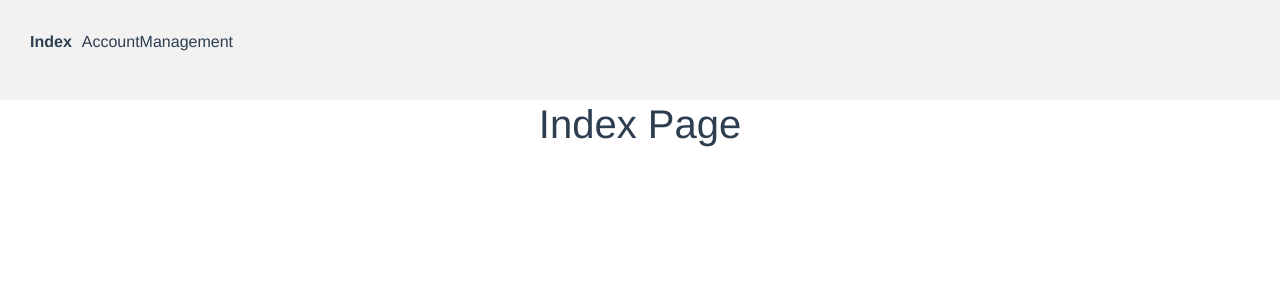
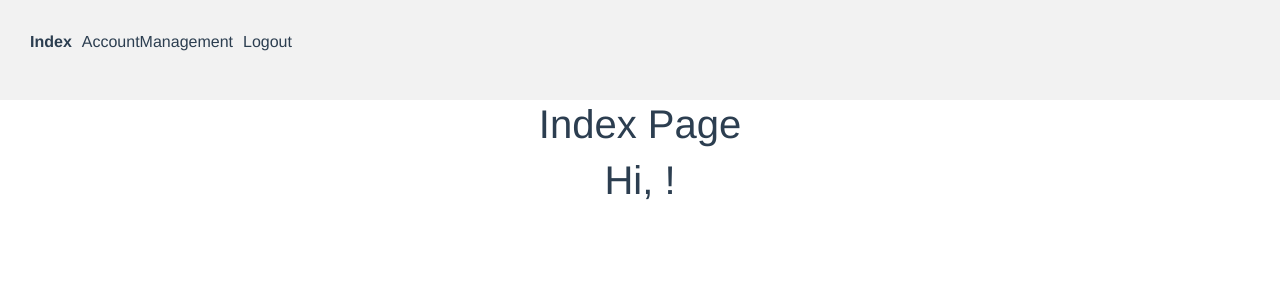
Before and after one commit to DanerisMendoza/MEMOTECH, a Vue app in the folder frontend/: page /Index in a window 1280 px wide. Shown: the top 300 px of the page. Built offline with nearby package versions, Linux system fonts and the light colour scheme; no server answers.

Commit message:
with vuex getter and setter

```diff
--- a/frontend/package.json
+++ b/frontend/package.json
@@ -12,8 +12,9 @@
     "core-js": "^3.8.3",
     "laravel-echo": "^1.15.1",
     "pusher-js": "^8.0.2",
-    "vue": "^3.2.13",
-    "vue-router": "^4.0.3"
+    "vue": "^3.3.4",
+    "vue-router": "^4.0.3",
+    "vuex": "^4.1.0"
   },
   "devDependencies": {
     "@vue/cli-plugin-babel": "~5.0.0",
--- a/frontend/src/components/Navbar.vue
+++ b/frontend/src/components/Navbar.vue
@@ -3,6 +3,7 @@
       <ul>
         <li @click="navigateTo('Index')" :class="{ active: currentPage === 'Index' }">Index</li>
         <li @click="navigateTo('AccountManagement')" :class="{ active: currentPage === 'AccountManagement' }">AccountManagement</li>
+        <li @click="navigateTo('Login')" >Logout</li>
       </ul>
     </nav>
   </template>
--- a/frontend/src/main.js
+++ b/frontend/src/main.js
@@ -5,6 +5,7 @@ import 'bootstrap/dist/css/bootstrap.css';
 import 'bootstrap';
 import Echo from 'laravel-echo';
 import Pusher from 'pusher-js';
+import store from './store'
 
 window.Pusher = Pusher;
 window.Echo = new Echo({
@@ -17,4 +18,7 @@ window.Echo = new Echo({
     cluster: 'mt1'
 });
 
-createApp(App).use(router).mount('#app')
+const app = createApp(App);
+app.use(router);
+app.use(store)
+app.mount('#app')
--- a/frontend/src/router/index.js
+++ b/frontend/src/router/index.js
@@ -6,7 +6,7 @@ import Login from '../views/Login.vue'
 const routes = [
   {
     path: '/',
-    redirect: { name: 'Index' } // Redirect to the named route
+    redirect: { name: 'Login' } // Redirect to the named route
   },
 
   {
--- /dev/null
+++ b/frontend/src/store/index.js
@@ -0,0 +1,19 @@
+import { createStore } from 'vuex';
+
+const store = createStore({
+  state: {
+    username: null
+  },
+
+  getters: {
+    getUsername: state => state.username
+  },
+
+  mutations: {
+    setUsername: (state, newUsername) => {
+      state.username = newUsername;
+    }
+  }
+});
+
+export default store;
--- a/frontend/src/views/Index.vue
+++ b/frontend/src/views/Index.vue
@@ -2,6 +2,7 @@
     <div>
         <Navbar/>
         <h1>Index Page</h1>
+        <h1>Hi, {{ this.$store.getters.getUsername}}!</h1>
     </div>
 </template>
 
--- a/frontend/src/views/Login.vue
+++ b/frontend/src/views/Login.vue
@@ -25,6 +25,7 @@
     import axios from '../axiosConfig';
 
     export default {
+
         methods: {
 
             login() {
@@ -38,10 +39,12 @@
                     // Handle successful login
                     const result = response.data;
                     if(result != 'success'){
-                        alert(result);
+                      alert(result);
                     }
                     else{
-                        alert('success');
+                      this.$router.push('/Index');
+                      this.$store.commit('setUsername', data.username);
+                      alert('success');
                     }
                 })
                 .catch(error => {
```
Also changed, not shown: 1 other file (tests, documents, lock files or other folders).
